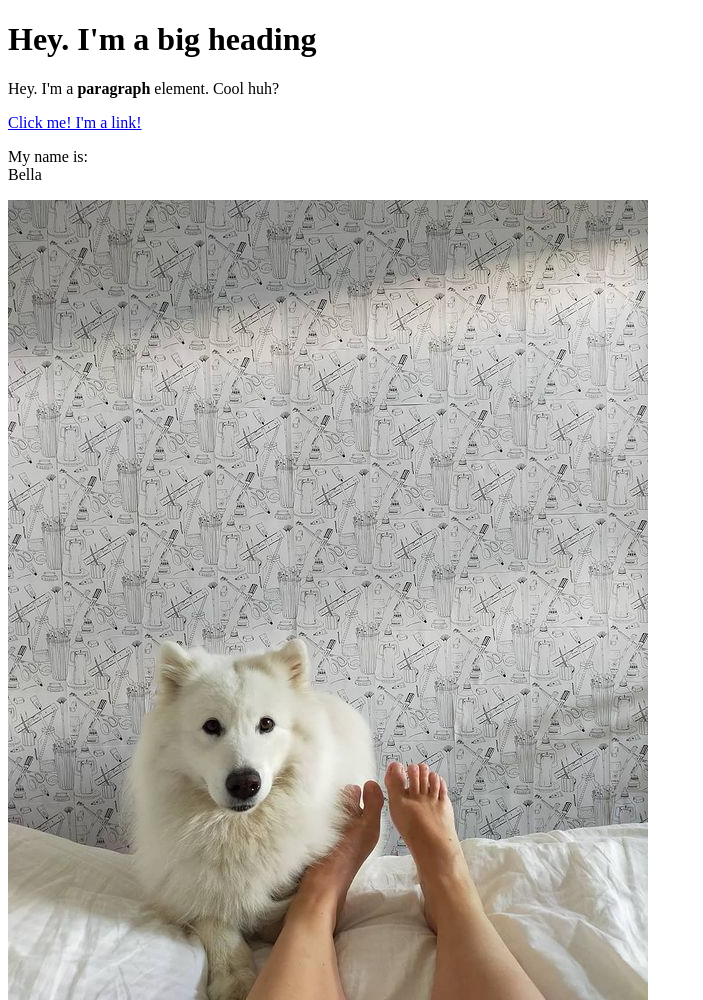
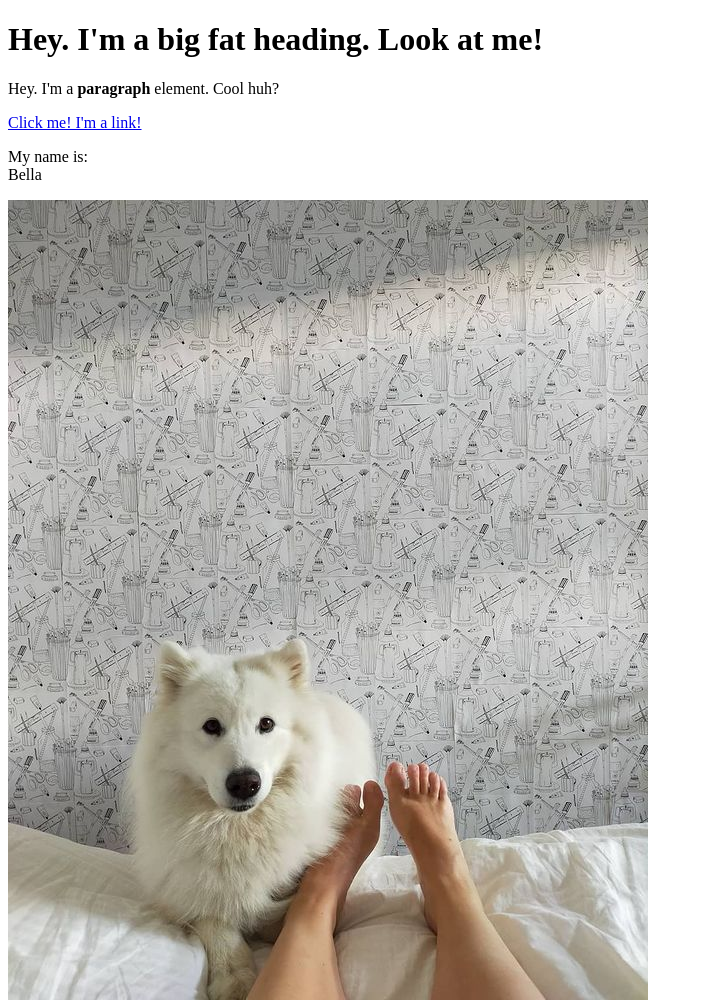
Before and after one commit to dalia-mo/OB, a plain HTML site: page test.html in a window 1280 px wide. Shown: the whole page, without its empty margins (0-703 px from the left). Drawn offline with Linux system fonts and the light colour scheme.

Commit message:
added fat

```diff
--- a/test.html
+++ b/test.html
@@ -4,7 +4,7 @@
 	<title>Test page</title>
 </head>
 <body>
-	<h1>Hey. I'm a big heading </h1>
+	<h1>Hey. I'm a big fat heading. Look at me!</h1>
 	<p>Hey. I'm a <b>paragraph</b> element. Cool huh?</p>
 	<a href="https://google.com" target="_blank" title="let's go to google">Click me! I'm a link!</a>
 	<p>My name is:<br>
```
